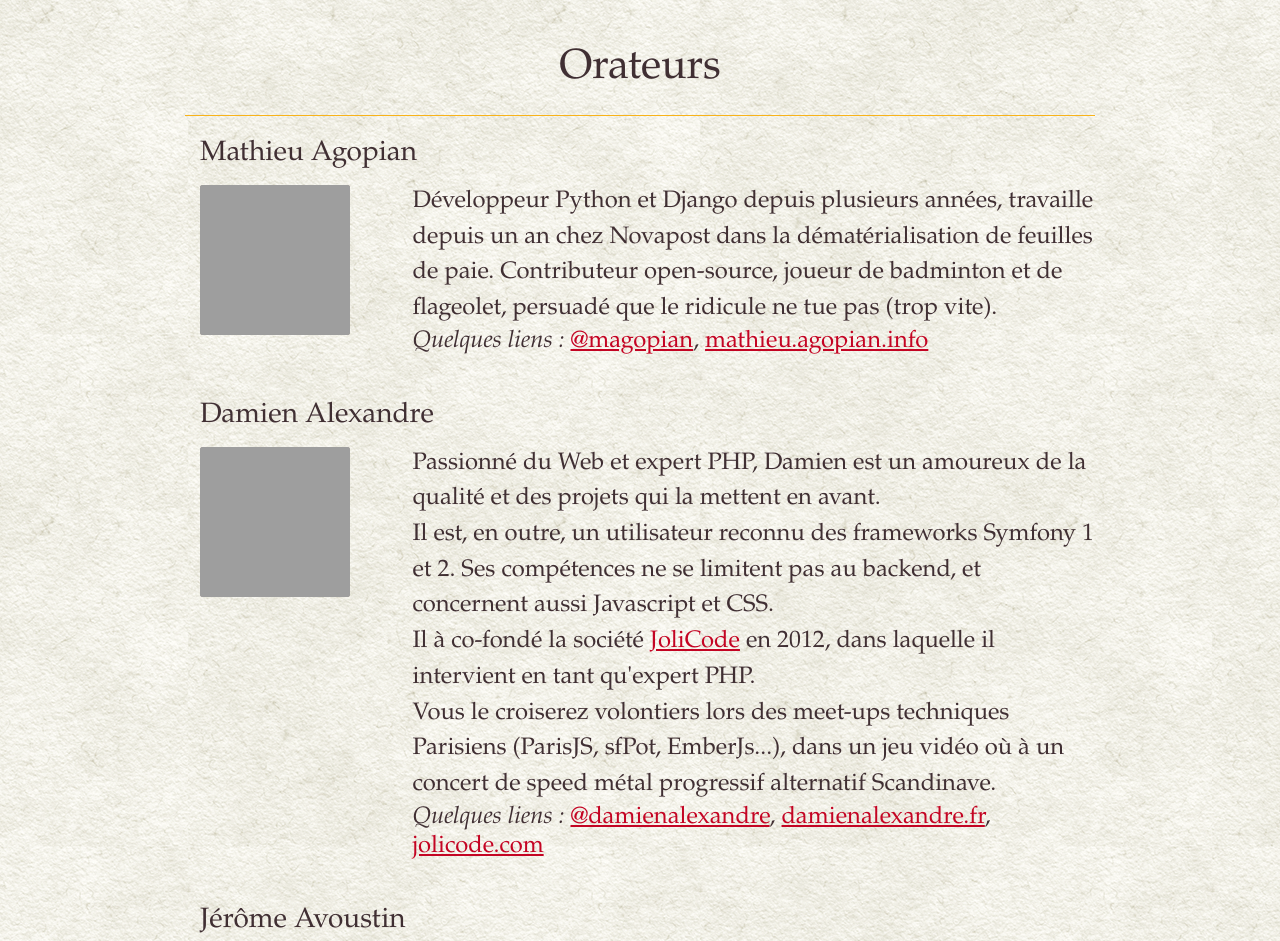
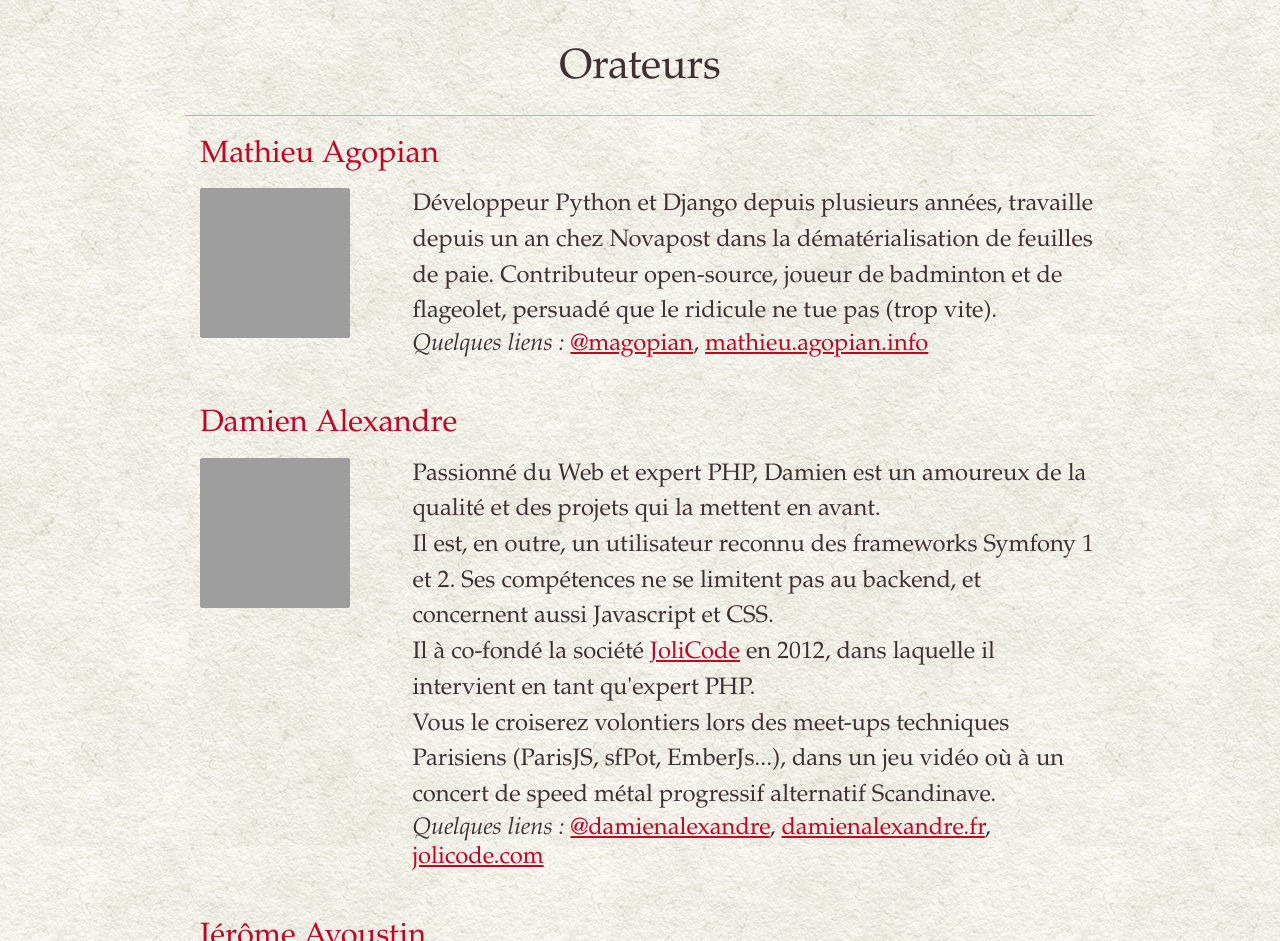
Before and after one commit to sudweb/2013, a plain HTML site: page index.html in a window 1280 px wide. Shown: the part 3840-4781 px from the top of the page. Drawn offline with Linux system fonts and the light colour scheme; grey boxes are pictures that could not be loaded; a web font is replaced by a local one.

Commit message:
More visible speakers

```diff
--- a/css/app.css
+++ b/css/app.css
@@ -162,7 +162,8 @@ figcaption {
  */
 #orateurs dt{
   clear: both;
-  font-size: 2em;
+  color: #c40423;
+  font-size: 2.2em;
   margin: 0 0 .5em 0;
   padding: 1.5em 15px 0;    /* same as .column */
 }
```
